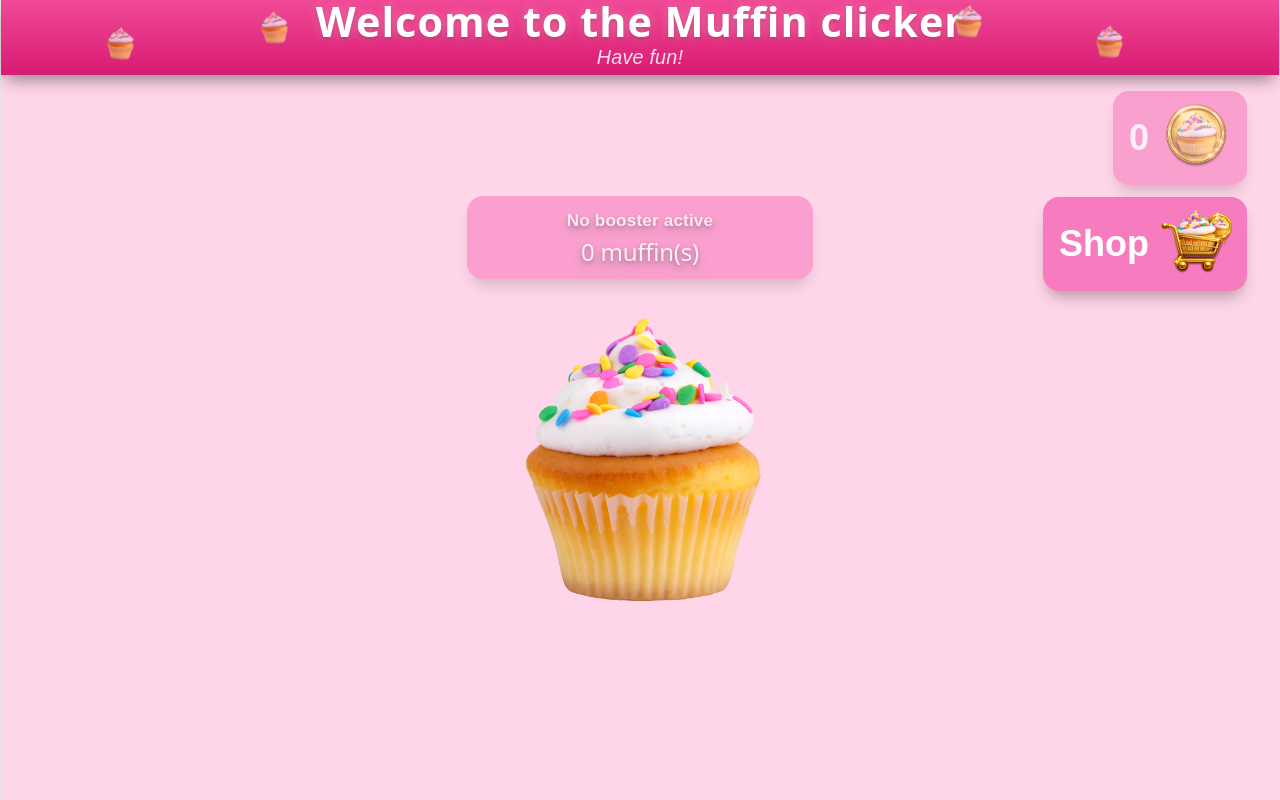
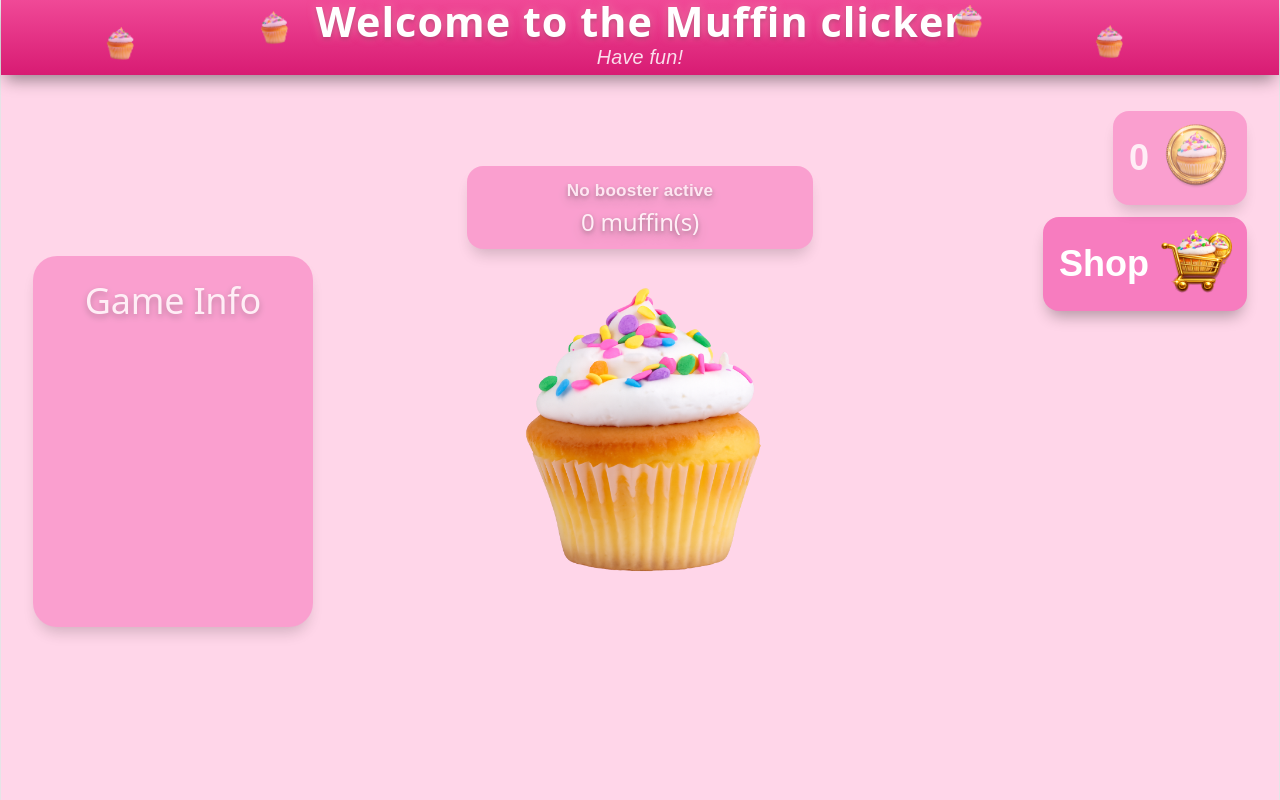
Before and after one commit to edit-v91/cookieclicker-react, a React (Vite) app: page / in a window 1280 px wide. Built offline with nearby package versions, Linux system fonts and the light colour scheme.

Commit message:
add info panel

```diff
--- a/src/App.css
+++ b/src/App.css
@@ -7,6 +7,7 @@
 	--accent-bg: rgb(255, 214, 233);
 	--text-glow: rgba(255, 182, 193, 0.5);
 }
+
 .themeDonut {
 	--app-bg: rgba(255, 210, 170, 0.801);
 	--header-bg-start: rgb(220, 150, 95);
@@ -16,6 +17,7 @@
 	--accent-bg: rgb(255, 210, 170);
 	--text-glow: rgba(255, 220, 180, 0.55);
 }
+
 .themeUpgradedMuffin {
 	--app-bg: rgba(125, 244, 250, 0.596);
 	--header-bg-start: rgb(74, 220, 228);
@@ -25,10 +27,12 @@
 	--accent-bg: rgb(125, 244, 250);
 	--text-glow: rgba(120, 255, 255, 0.55);
 }
+
 body {
 	font-family: Arial, sans-serif;
 	background-color: var(--app-bg);
 }
+
 .app {
 	min-height: 100vh;
 	background-color: var(--app-bg);
@@ -37,10 +41,12 @@ body {
 	flex-direction: column;
 	align-items: center;
 }
+
 .app > *:not(.header) {
 	width: 100%;
 	max-width: 95%;
 }
+
 .header {
 	text-align: center;
 	width: 100%;
@@ -55,6 +61,7 @@ body {
 	);
 	overflow: hidden;
 }
+
 .navMuffin {
 	position: absolute;
 	width: 34px;
@@ -63,25 +70,30 @@ body {
 	animation: floatMuffin 3s ease-in-out infinite;
 	pointer-events: none;
 }
+
 .m1 {
 	left: 20%;
 	top: 12px;
 }
+
 .m2 {
 	left: 8%;
 	bottom: 10px;
 	animation-delay: 0.5s;
 }
+
 .m3 {
 	right: 23%;
 	top: 10px;
 	animation-delay: 1s;
 }
+
 .m4 {
 	right: 12%;
 	bottom: 12px;
 	animation-delay: 1.5s;
 }
+
 @keyframes floatMuffin {
 	0%,
 	100% {
@@ -91,24 +103,29 @@ body {
 		transform: translateY(-6px) rotate(6deg);
 	}
 }
+
 .headerLink {
 	text-decoration: none;
 	color: inherit;
 }
+
 .headerLink h1 {
 	transition:
 		transform 0.2s ease,
 		text-shadow 0.2s ease;
 }
+
 .headerLink:hover h1 {
 	transform: scale(1.05);
 	text-shadow:
 		0 4px 8px rgba(0, 0, 0, 0.4),
 		0 0 12px var(--text-glow);
 }
+
 .headerLink:active h1 {
 	transform: scale(0.98);
 }
+
 .header h1 {
 	margin: 0;
 	font-size: 2.3rem;
@@ -120,12 +137,56 @@ body {
 		0 2px 4px rgba(0, 0, 0, 0.2),
 		0 0 10px var(--text-glow);
 }
+
 .header p {
 	margin-top: 10px;
 	font-size: 1.1rem;
 	color: rgba(255, 255, 255, 0.85);
 	font-style: italic;
 }
+
+.homeLayout {
+	display: grid;
+	grid-template-columns: 280px 1fr 280px;
+	align-items: flex-start;
+	margin-top: -105px;
+	position: relative;
+	z-index: 1;
+}
+
+.gameArea {
+	grid-column: 2;
+	text-align: center;
+	pointer-events: none;
+}
+
+.infoPanel {
+	grid-column: 1;
+	justify-self: start;
+	width: 100%;
+	min-height: 360px;
+	background-color: var(--panel-bg);
+	opacity: 0.6;
+	border-radius: 24px;
+	padding: 24px;
+	box-shadow: 0 10px 15px -5px rgba(0, 0, 0, 0.3);
+	box-sizing: border-box;
+	margin-top: 50px
+}
+
+.infoPanel h2 {
+	margin: 0 0 20px;
+	text-align: center;
+	font-size: 2rem;
+	color: white;
+	text-shadow: 0 3px 6px rgba(0, 0, 0, 0.4);
+}
+
+.infoPanelContent {
+	min-height: 260px;
+	border-radius: 16px;
+}
+
 .shopContainer {
 	display: flex;
 	flex-direction: column;
@@ -134,7 +195,9 @@ body {
 	padding: 16px 24px 0;
 	position: relative;
 	z-index: 5;
+	margin-top: 20px;
 }
+
 .shopButton {
 	display: flex;
 	align-items: center;
@@ -150,21 +213,26 @@ body {
 		transform 0.2s ease,
 		opacity 0.2s ease;
 }
+
 .shopButton:hover:not(:disabled) {
 	transform: scale(1.05);
 }
+
 .shopButton:disabled {
 	cursor: not-allowed;
 	opacity: 0.6;
 }
+
 .cartImg {
 	width: 90px;
 	margin-top: 12px;
 	filter: drop-shadow(0 8px 12px rgba(0, 0, 0, 0.35));
 }
+
 .cartButton {
 	background-color: var(--panel-bg);
 }
+
 .backButton {
 	margin-top: 16px;
 	border: none;
@@ -175,13 +243,16 @@ body {
 	cursor: pointer;
 	box-shadow: 0 8px 12px -6px rgba(0, 0, 0, 0.35);
 }
+
 .backButton:hover {
 	transform: scale(1.05);
 }
+
 .moneyCount {
 	font-size: 2rem;
 	font-weight: bold;
 }
+
 .moneyIcon {
 	display: flex;
 	align-items: center;
@@ -191,13 +262,15 @@ body {
 	border-radius: 9999px;
 	font-size: 2rem;
 }
+
 .container {
 	text-align: center;
-	margin-top: -105px;
+	margin-top: -50px;
 	position: relative;
 	z-index: 1;
 	pointer-events: none;
 }
+
 .counterBox {
 	display: inline-flex;
 	flex-direction: column;
@@ -211,6 +284,7 @@ body {
 	box-shadow: 0 10px 15px -5px rgba(0, 0, 0, 0.3);
 	width: fit-content;
 }
+
 .counterBox h2,
 .counterBox h3 {
 	margin: 0;
@@ -219,10 +293,12 @@ body {
 		0 2px 4px rgba(0, 0, 0, 0.5),
 		0 6px 12px rgba(0, 0, 0, 0.3);
 }
+
 .counterBox h3 {
 	font-size: 0.95rem;
 	opacity: 0.9;
 }
+
 .muffinContainer {
 	display: flex;
 	justify-content: center;
@@ -231,6 +307,7 @@ body {
 	padding: 0px 16px;
 	margin-top: 60px;
 }
+
 .muffinButton {
 	background: transparent;
 	border: none;
@@ -238,12 +315,15 @@ body {
 	transition: transform 0.15s ease;
 	pointer-events: auto;
 }
+
 .muffinButton:hover {
 	transform: scale(1.05);
 }
+
 .muffinButton:active {
 	transform: scale(0.95);
 }
+
 .muffinIcon {
 	display: flex;
 	justify-content: center;
@@ -256,19 +336,23 @@ body {
 	font-size: 7.5rem;
 	box-shadow: 10px 10px 20px rgba(255, 244, 244, 0.555);
 }
+
 .muffinImg {
 	height: 300px;
 	filter: drop-shadow(10px 10px 20px rgba(255, 244, 244, 0));
 }
+
 .coinImg {
 	height: 100px;
 }
+
 .shopPage {
 	display: flex;
 	justify-content: center;
 	padding-top: 0;
 	align-items: flex-start;
 }
+
 .shopPanel {
 	margin-top: -105px;
 	width: 100%;
@@ -278,6 +362,7 @@ body {
 	padding: 24px;
 	box-shadow: 0 10px 15px -5px rgba(0, 0, 0, 0.3);
 }
+
 .shopPanel h2 {
 	margin: 0 0 20px;
 	text-align: center;
@@ -285,11 +370,13 @@ body {
 	color: white;
 	text-shadow: 0 3px 6px rgba(0, 0, 0, 0.4);
 }
+
 .shopItems {
 	display: flex;
 	flex-direction: column;
 	gap: 12px;
 }
+
 .shopItem {
 	display: grid;
 	font-size: 1.1rem;
@@ -303,6 +390,7 @@ body {
 	cursor: pointer;
 	box-shadow: 0 8px 12px -6px rgba(0, 0, 0, 0.35);
 }
+
 .shopItemInfo,
 .shopItemPrice {
 	display: flex;
@@ -310,16 +398,19 @@ body {
 	gap: 10px;
 	font-weight: 700;
 }
+
 .shopItemInfo img {
 	width: 52px;
 	height: 52px;
 	object-fit: contain;
 }
+
 .shopItemPrice img {
 	width: 50px;
 	height: 50px;
 	object-fit: contain;
 }
+
 .shopItem:disabled {
 	cursor: not-allowed;
 	opacity: 0.6;
--- a/src/App.jsx
+++ b/src/App.jsx
@@ -5,16 +5,22 @@ import Muffin from "./components/Muffin";
 import ShopButton from "./components/ShopButton";
 import CounterDisplay from "./components/CounterDisplay";
 import Header from "./components/Header";
+import InfoPanel from "./components/InfoPanel";
 import Shop from "./components/Shop";
 import { SkinProvider, useSkin } from "./contexts/SkinContext";
+
 function Home({ counter, countClick, multiplier }) {
 	return (
-		<>
-			<CounterDisplay counter={counter} multiplier={multiplier} />
-			<Muffin onClick={countClick} counter={counter} />
-		</>
+		<main className="homeLayout">
+			<InfoPanel />
+			<div className="gameArea">
+				<CounterDisplay counter={counter} multiplier={multiplier} />
+				<Muffin onClick={countClick} counter={counter} />
+			</div>
+		</main>
 	);
 }
+
 function AppInner() {
 	const [counter, setCounter] = useState(0);
 	const [money, setMoney] = useState(0);
--- a/src/components/CounterDisplay.jsx
+++ b/src/components/CounterDisplay.jsx
@@ -1,4 +1,9 @@
+import { useSkin } from "../contexts/SkinContext";
+
 export default function CounterDisplay({ counter, multiplier }) {
+	const { activeSkinId } = useSkin();
+	const itemName = activeSkinId === "donut" ? "donut(s)" : "muffin(s)";
+
 	return (
 		<div className="container">
 			<div className="counterBox">
@@ -7,7 +12,7 @@ export default function CounterDisplay({ counter, multiplier }) {
 						? `Sugar rush x${multiplier}`
 						: "No booster active"}
 				</h3>
-				<h2>{counter} muffin(s)</h2>
+				<h2>{counter} {itemName}</h2>
 			</div>
 		</div>
 	);
--- /dev/null
+++ b/src/components/InfoPanel.jsx
@@ -0,0 +1,11 @@
+
+export default function InfoPanel() {
+	return (
+		<aside className="infoPanel">
+			<h2>Game Info</h2>
+			<div className="infoPanelContent">
+				{/* Text will be added later */}
+			</div>
+		</aside>
+	);
+}
```
